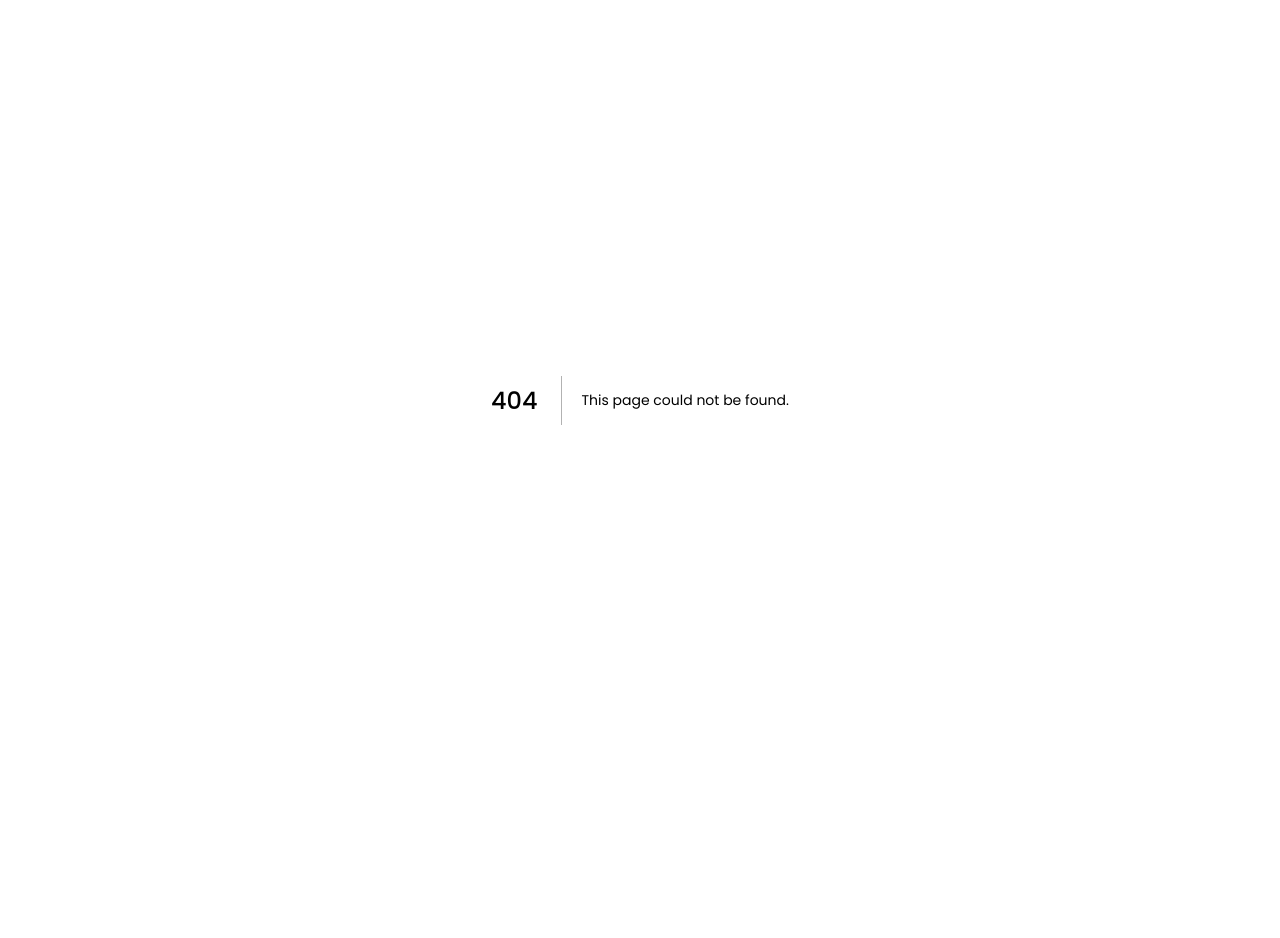
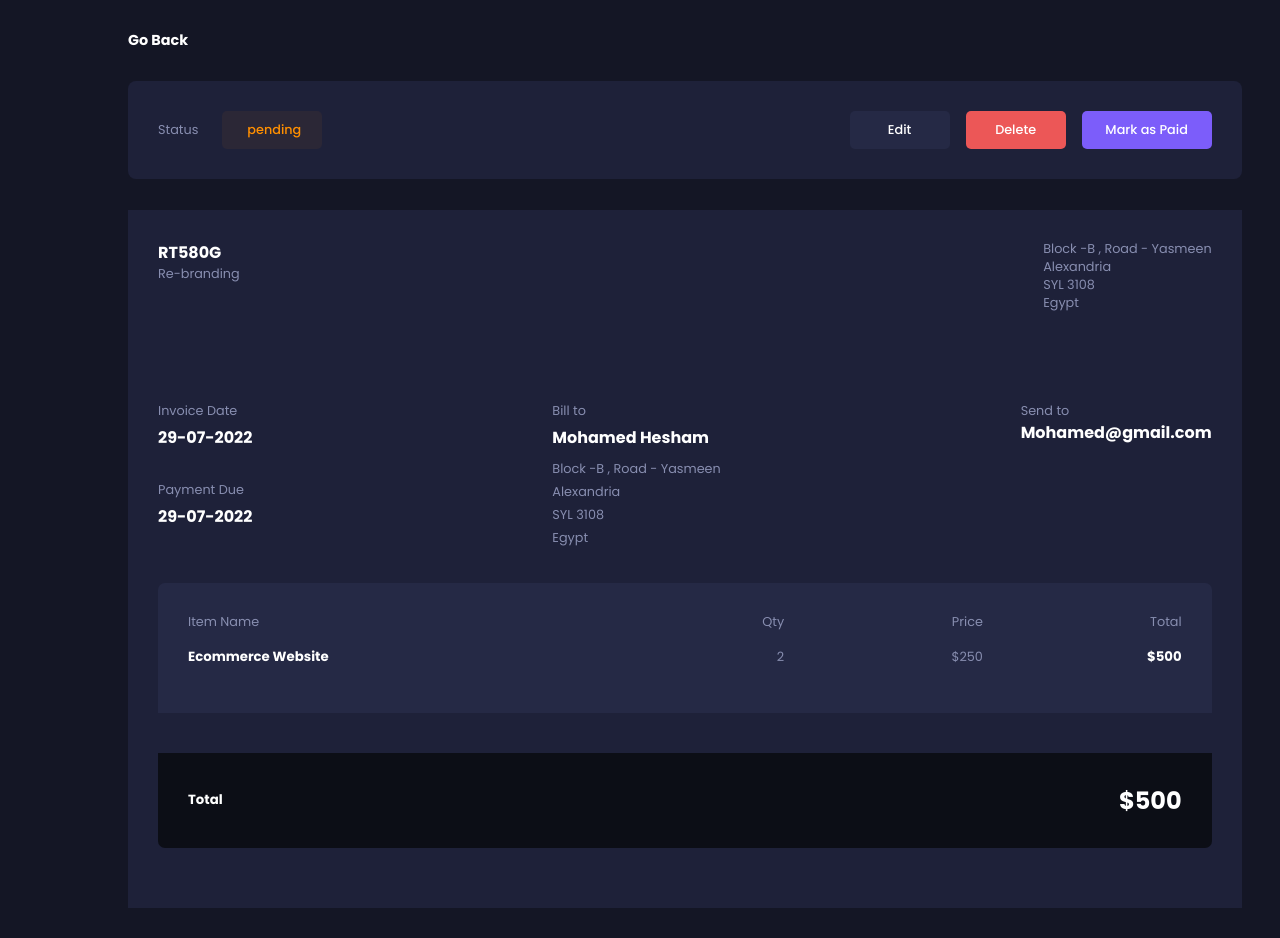
Before and after one commit to MohamedHesham2106/invoice-nextjs-app, a Next.js app: page /invoice/1 in a window 1280 px wide. Before the commit this address had no page. Before the commit the page ends 800 px from the top, so only its background shows below. Built offline with nearby package versions, Linux system fonts and the light colour scheme.

Commit message:
feat
invoice items

```diff
--- a/components/Invoice/Invoice.js
+++ b/components/Invoice/Invoice.js
@@ -1,9 +1,8 @@
-import classes from "./Invoice.module.css";
 import InvoiceContent from "./InvoiceContent";
 import InvoiceHeader from "./InvoiceHeader";
 const Invoice = () => {
   return (
-    <section className={classes.container}>
+    <section className="main_container">
       <InvoiceHeader />
       <InvoiceContent />
     </section>
--- a/components/Invoice/InvoiceContent.js
+++ b/components/Invoice/InvoiceContent.js
@@ -18,7 +18,7 @@ const InvoiceContent = () => {
             <h3 className={classes.total}>$569</h3>
           </div>
           <div>
-            <button className={classes["pending_status"]}>pending</button>
+            <button className="pending_status">pending</button>
           </div>
         </div>
       </Link>
--- a/components/Invoice/InvoiceContent.module.css
+++ b/components/Invoice/InvoiceContent.module.css
@@ -14,27 +14,7 @@
   border: 1px solid var(--primary-color);
   transform: scaleY(1.05);
 }
-.pending_status,
-.paid_status,
-.draft_status,
-.edit_btn,
-.delete_btn,
-.mark_as-btn,
-.draft_btn {
-  padding: 10px 25px;
-  width: 100px;
-  border-radius: 5px;
-  font-size: 0.8rem;
-  border: none;
-  outline: none;
-  cursor: pointer;
-  font-weight: 500;
+
+.container {
+  padding-bottom: 200px !important;
 }
-.paid_status {
-  background: var(--paid-status-bg);
-  color: var(--paid-status-color);
-}
-.pending_status {
-  background: var(--pending-status-bg);
-  color: var(--pending-status-color);
-}
--- /dev/null
+++ b/components/Invoice/InvoiceDetail/InvoiceDetail.js
@@ -0,0 +1,78 @@
+import classes from "./InvoiceDetail.module.css";
+import { useRouter } from "next/router";
+import InvoiceItem from "./InvoiceItem";
+const InvoiceDetail = () => {
+  const router = useRouter();
+
+  const goBack = () => router.push("/");
+
+  return (
+    <section className="main_container">
+      <div className={classes["back_btn"]}>
+        <h6 onClick={goBack}>Go Back</h6>
+      </div>
+      <div className={classes["details_header"]}>
+        <div className={classes["details_status"]}>
+          <p>Status</p>
+          <button className="pending_status">pending</button>
+        </div>
+        <div className={classes["details_btn"]}>
+          <button className="edit_btn">Edit</button>
+          <button className="delete_btn">Delete</button>
+          <button className="mark_as-btn">Mark as Paid</button>
+        </div>
+      </div>
+      <div className={classes.details}>
+        <div className={classes.box}>
+          <div>
+            <h4>RT580G</h4>
+            <p>Re-branding</p>
+          </div>
+          <div>
+            <p>Block -B , Road - Yasmeen</p>
+            <p>Alexandria</p>
+            <p>SYL 3108</p>
+            <p>Egypt</p>
+          </div>
+        </div>
+      </div>
+      <div className={classes.details}>
+        <div className={classes.box}>
+          <div>
+            <div className={classes.date}>
+              <p>Invoice Date</p>
+              <h4>29-07-2022</h4>
+            </div>
+            <div>
+              <p className={classes.payment}>Payment Due</p>
+              <h4>29-07-2022</h4>
+            </div>
+          </div>
+          <div className={classes.client}>
+            <p>Bill to</p>
+            <h4>Mohamed Hesham</h4>
+            <div>
+              <p>Block -B , Road - Yasmeen</p>
+              <p>Alexandria</p>
+              <p>SYL 3108</p>
+              <p>Egypt</p>
+            </div>
+          </div>
+          <div>
+            <p>Send to</p>
+            <h4>Mohamed@gmail.com</h4>
+          </div>
+        </div>
+        <InvoiceItem />
+
+        {/* Total of all list items */}
+        <div className={classes.total}>
+          <h5>Total</h5>
+          <h2>$500</h2>
+        </div>
+      </div>
+    </section>
+  );
+};
+
+export default InvoiceDetail;
--- /dev/null
+++ b/components/Invoice/InvoiceDetail/InvoiceDetail.module.css
@@ -0,0 +1,59 @@
+.back_btn {
+  margin-bottom: 1.9rem;
+}
+.back_btn h6 {
+  font-size: 0.9rem;
+  cursor: pointer;
+}
+.details_status {
+  display: flex;
+  align-items: center;
+  column-gap: 1.5rem;
+}
+.details_header {
+  display: flex;
+  align-items: center;
+  justify-content: space-between;
+  padding: 30px;
+  border-radius: 0.5rem;
+  margin-bottom: 1.9rem;
+  background: var(--secondary-color);
+}
+.details_btn {
+  display: flex;
+  align-items: center;
+  column-gap: 1rem;
+}
+
+.details {
+  background: var(--secondary-color);
+  padding: 30px;
+}
+.box {
+  display: flex;
+  justify-content: space-between;
+  margin-bottom: 1.9rem;
+}
+.date {
+  margin-bottom: 1.9rem;
+}
+.date p,
+.payment {
+  margin-bottom: 5px;
+}
+.client p {
+  margin-bottom: 5px;
+}
+.client h4 {
+  margin-bottom: 10px;
+}
+.total {
+  background: #0c0e16;
+  padding: 30px;
+  margin-top: 40px;
+  margin-bottom: 30px;
+  border-radius: 0px 0px 7px 7px;
+  display: flex;
+  align-items: center;
+  justify-content: space-between;
+}
--- /dev/null
+++ b/components/Invoice/InvoiceDetail/InvoiceItem.js
@@ -0,0 +1,33 @@
+import classes from "./InvoiceItem.module.css";
+const InvoiceItem = () => {
+  return (
+    <section className={classes.item}>
+      <ul className={classes.list}>
+        <li className={classes["list_item"]}>
+          <p className={classes["item_name"]}>Item Name</p>
+          <p className={classes["item_box"]}>Qty</p>
+          <p className={classes["item_box"]}>Price</p>
+          <p className={classes["item_box"]}>Total</p>
+        </li>
+
+        <li className={classes["list_item"]}>
+          <div className={classes["item_name"]}>
+            <h5>Ecommerce Website</h5>
+          </div>
+          <div className={classes["item_box"]}>
+            <p>2</p>
+          </div>
+          <div className={classes["item_box"]}>
+            <p>$250</p>
+          </div>
+          <div className={classes["item_box"]}>
+            <h5>$500</h5>
+          </div>
+        </li>
+
+      </ul>
+    </section>
+  );
+};
+
+export default InvoiceItem;
--- /dev/null
+++ b/components/Invoice/InvoiceDetail/InvoiceItem.module.css
@@ -0,0 +1,21 @@
+.item {
+  background: #252945;
+  padding: 30px;
+  border-radius: 7px 7px 0 0;
+}
+.list {
+  list-style: none;
+}
+.list_item {
+  display: flex;
+  align-items: center;
+  justify-content: space-between;
+  margin-bottom: 1rem;
+}
+.item_box {
+  width: 25% !important;
+  text-align: right !important;
+}
+.item_name {
+  width: 50% !important;
+}
--- /dev/null
+++ b/pages/invoice/[invoiceId].js
@@ -0,0 +1,7 @@
+import React from "react";
+import InvoiceDetail from "../../components/Invoice/InvoiceDetail/InvoiceDetail";
+const InvoiceDetails = () => {
+  return <InvoiceDetail />;
+};
+
+export default InvoiceDetails;
--- a/styles/globals.css
+++ b/styles/globals.css
@@ -11,6 +11,8 @@
   --pending-status-color: #ff8f00;
   --small-text-color: #888eb0;
   --draft-bg: #252945;
+  --delete-btn-bg: #ec5757;
+  --edit-btn-bg: #252945;
 }
 
 * {
@@ -26,6 +28,19 @@ a {
   text-decoration: none;
   color: var(--small-text-color);
 }
+
+p {
+  font-size: 0.8rem;
+  color: var(--small-text-color);
+}
+h1,
+h2,
+h3,
+h4,
+h5,
+h6 {
+  color: #fff;
+}
 .btn {
   padding: 7px 25px;
   background: var(--primary-color);
@@ -33,7 +48,48 @@ a {
   border-radius: 5px;
   cursor: pointer;
 }
-p {
+.main_container {
+  position: absolute;
+  top: 0;
+  left: 10%;
+  width: calc(100% - 13%);
+  padding: 30px 0;
+}
+.pending_status,
+.paid_status,
+.draft_status,
+.edit_btn,
+.delete_btn,
+.mark_as-btn,
+.draft_btn {
+  padding: 10px 25px;
+  width: 100px;
+  border-radius: 5px;
   font-size: 0.8rem;
-  color: var(--small-text-color);
+  border: none;
+  outline: none;
+  cursor: pointer;
+  font-weight: 500;
 }
+.paid_status {
+  background: var(--paid-status-bg);
+  color: var(--paid-status-color);
+}
+.pending_status {
+  background: var(--pending-status-bg);
+  color: var(--pending-status-color);
+}
+.mark_as-btn {
+  width: 130px !important;
+  padding: 10px 5px !important;
+  background: var(--primary-color);
+  color: #fff;
+}
+.delete_btn {
+  background: var(--delete-btn-bg);
+  color: #fff;
+}
+.edit_btn {
+  background: var(--edit-btn-bg);
+  color: #fff;
+}
```
Also changed, not shown: components/Invoice/Invoice.module.css (deleted, +0 -7 lines).
